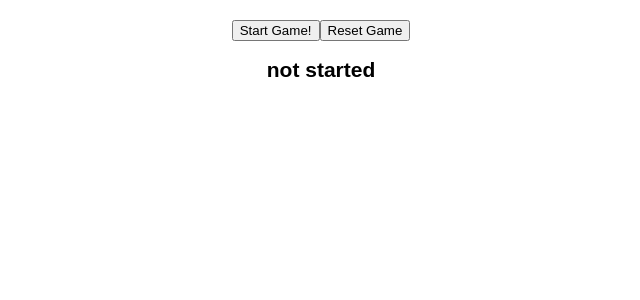
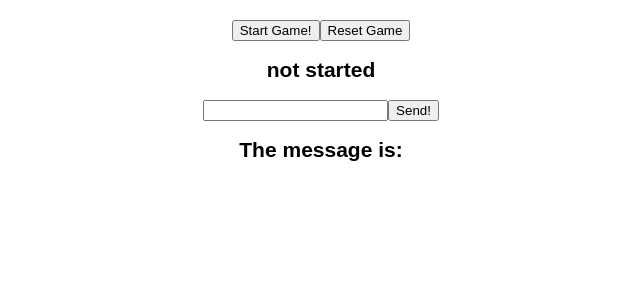
Before and after one commit to chammond3/clueless-frontend, a React (Create React App) app: page / in a window 1280 px wide. Shown: the top 300 px of the page, without its empty margins (319-959 px from the left). Built offline with nearby package versions, Linux system fonts and the light colour scheme; no server answers.

Commit message:
Adding message box

```diff
--- a/src/main/Home.jsx
+++ b/src/main/Home.jsx
@@ -2,44 +2,72 @@ import React, { Component } from "react";
 import { io } from "socket.io-client";
 import openSocket from "socket.io-client";
 
-// running locally
 const ENDPOINT = 'https://clueless-app1.herokuapp.com';
 
 //import openSocket from "socket.io-client";
 const socket = openSocket(ENDPOINT, {transports: ['websocket']});
-
-// some code examples have used this instead - not sure what the difference is, but openSocket works, this does not
-//const socket = io(ENDPOINT);
 
 class Home extends Component {
     constructor(props) {
         super(props);
         this.state = {
             started: false,
-        };
+            message: "",
+            serverMessage: ""
+        }
+        this.messageChange = this.messageChange.bind(this);
     }
 
-    getData = started => {
-      console.log('get data: ' + started);
-      this.setState({ started });
+    //Retrieve all state data from server
+    getData = state => {
+      console.log('get data: ' + state);
+      this.setState({ started: state.started, serverMessage: state.serverMessage });
     }
 
+    //Retrieve message from server
+    getMessage = message => {
+      console.log('get message: ' + message);
+      this.setState({ serverMessage: message });
+    }
+
+    //Retrieve started from server
+    getStarted = started => {
+      console.log('get started: ' + started);
+      this.setState({ started: started});
+    }
+
+    //Change game started state
     changeGameState = started => {
       console.log("change game state clicked ", started);
       socket.emit("change_game_state", started);
-      this.setState({ started });
+      this.setState({ started: started });
+    }
+
+    //Send new message to server
+    sendMessage = () => {
+      console.log("message updated: ", this.state.message);
+      socket.emit("change_message", this.state.message);
+    }
+
+    //Locally handle changes to message box
+    messageChange(event) {
+      console.log("message changed locally: ", event.target.value);
+      this.setState({message: event.target.value});
+      console.log("new local message:", this.state.message);
     }
 
     componentDidMount() {
-      var state_current = this;
       // start listener for retrieving data
-      socket.on("get_data", state_current.getData);
-
+      socket.on("get_data", this.getData);
+      socket.on("get_message", this.getMessage);
+      socket.on("get_started", this.getStarted);
       socket.emit("initial_data");
     }
 
     componentWillUnmount() {
       socket.off("get_data", this.getData);
+      socket.off("get_message", this.getMessage);
+      socket.off("get_started", this.getStarted);
     }
 
     render() {
@@ -54,6 +82,17 @@ class Home extends Component {
           <h2>
             {this.state.started ? 'started' : 'not started'}
           </h2>
+          <input
+              type="text"
+              value={this.state.message}
+              onChange={this.messageChange}
+          />
+          <button onClick={() => this.sendMessage()}>
+            Send!
+          </button>
+          <h2>
+            The message is: {this.state.serverMessage}
+          </h2>
         </React.Fragment>
       );
     }
```
